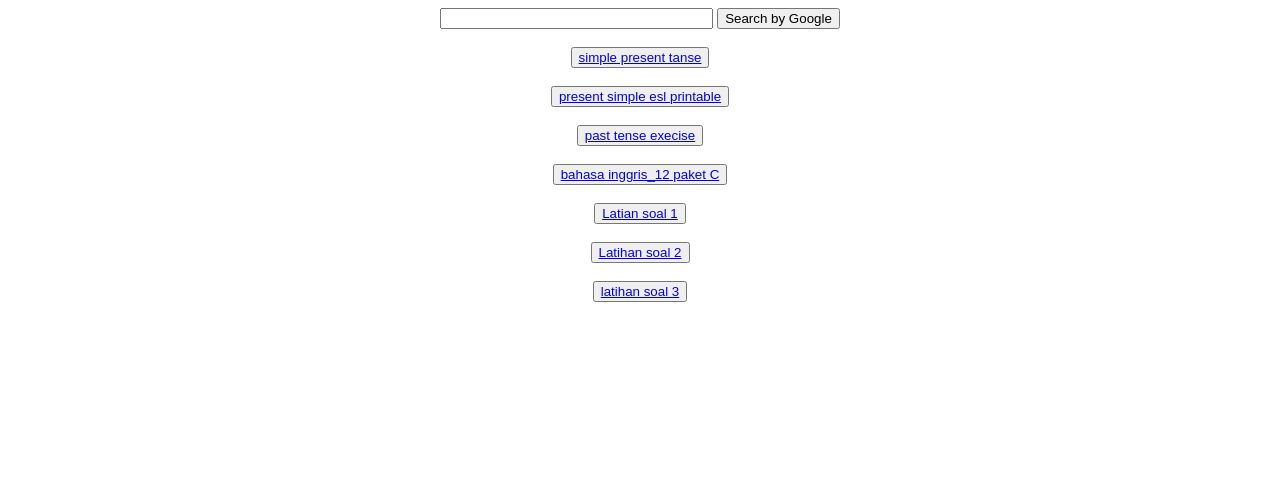
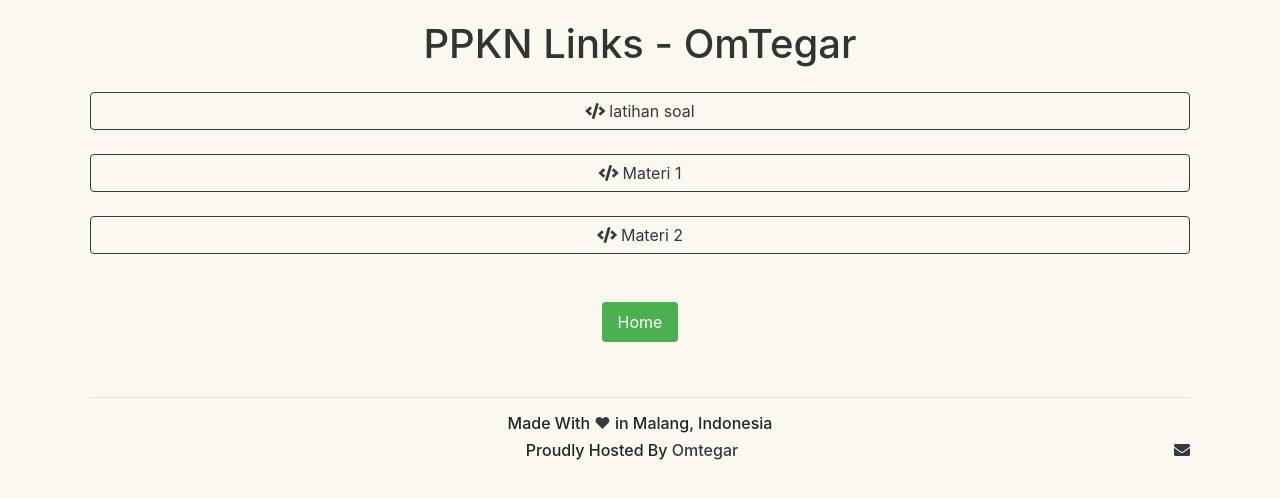
Before and after one commit to OmTegar/hoseconf, a plain HTML site: page src/ppkn/index.html in a window 1280 px wide. Drawn offline with nearby package versions, Linux system fonts and the light colour scheme.

Commit message:
update geden

```diff
--- a/src/ppkn/index.html
+++ b/src/ppkn/index.html
@@ -1,74 +1,119 @@
 <!DOCTYPE html>
 <html lang="en">
   <head>
-    <meta charset="UTF-8">
-    <meta http-equiv="X-UA-Compatible" content="IE=edge">
-    <meta name="viewport" content="width=device-width, initial-scale=1.0">
-    <title>b.inggris</title>
+    <meta charset="utf-8" />
+    <link rel="shortcut icon" href="img/kucing.jpg" />
+    <meta name="viewport" content="width=device-width, initial-scale=1" />
+    <meta name="theme-color" content="#343a40" />
+    <meta
+      name="description"
+      content="Links To My Accounts | Developed By - Tegar Dito Priandika"
+    />
+    <link
+      rel="stylesheet"
+      href="https://use.fontawesome.com/releases/v5.8.1/css/all.css"
+      integrity="sha384-50oBUHEmvpQ+1lW4y57PTFmhCaXp0ML5d60M1M7uH2+nqUivzIebhndOJK28anvf"
+      crossorigin="anonymous"
+    />
+    <link
+      rel="stylesheet"
+      href="https://stackpath.bootstrapcdn.com/bootstrap/4.3.1/css/bootstrap.min.css"
+      integrity="sha384-ggOyR0iXCbMQv3Xipma34MD+dH/1fQ784/j6cY/iJTQUOhcWr7x9JvoRxT2MZw1T"
+      crossorigin="anonymous"
+    />
+    <title>Omtegar - PPKN</title>
+    <style>
+      body {
+        background-color: #faf8ef;
+      }
+      .container {
+            padding: 20px;
+            text-align: center;
+      }
+      .button {
+            display: inline-block;
+            padding: 8px 16px;
+            background-color: #4caf50;
+            color: #fff;
+            text-decoration: none;
+            border: none;
+            border-radius: 4px;
+            transition: background-color 0.3s;
+        }
+
+        .button:hover {
+            background-color: #45a049;
+        }
+      h5 {
+        color: #343a40;
+      }
+      h1 {
+        color: #333;
+      }
+      .name {
+        color: #343a40;
+      }
+      .love {
+        color: #343a40 !important;
+      }
+      /*----------------- Mail-------------------- */
+      #email {
+        text-decoration: none;
+        float: right;
+        color: #343a40;
+      }
+      .footer {
+        margin-top: 5% !important;
+        margin-bottom: 10px;
+      }
+      @media (max-width: 479px) {
+        .footer {
+          margin-top: 35% !important;
+        }
+      }
+    </style>
   </head>
   <body>
-    <div style="justify-content:center; display:flex;">
-        <form action="http://www.google.co.id/search" target="_blank" method="get">
-            <input maxlength="255 value=" name="q" size="31" type="text">
-            <input value="100" name="num" type="hidden">
-            <input value="Search by Google" type="submit">
-        </form>
+    <div class="container">
+      <h1>PPKN Links - OmTegar</h1>
+      <div class="mt-4">
+        <a
+          href="latihan1.html"
+          class="btn btn-outline-dark btn-block"
+          role="button"
+          ><i class="fa fa-code">&nbsp;</i>latihan soal</a
+        >
+        <br />
+        <a
+          href="#"
+          class="btn btn-outline-dark btn-block"
+          role="button"
+          ><i class="fa fa-code">&nbsp;</i>Materi 1</a
+        >
+        <br />
+        <a href="#" class="btn btn-outline-dark btn-block" role="button" target="_blank"><i class="fa fa-code">&nbsp;</i>Materi 2</a>
+        <br />
+        <!-- <a href="#" class="btn btn-outline-dark btn-block" role="button" target="_blank"><i class="fa fa-code">&nbsp;</i>Twitter</a> -->
+        <br />
+        <!-- <a href="#" class="btn btn-outline-dark btn-block" role="button" target="_blank"><i class="fa fa-code">&nbsp;</i>Company Site</a> -->
+
+        <a href="/" class="button" style="text-decoration: none;">Home</a>
       </div>
-    <br>
-    <div style="display: flex ; justify-content:center;">
-        <button>
-            <a href="SimplePresentTanse.html">
-                simple present tanse
+
+      <!--------------------Footer---------------------------->
+      <div class="footer mt-5">
+        <hr />
+        <h6>Made With <span class="love">♥</span> in Malang, Indonesia</h6>
+        <h6>
+          Proudly Hosted By
+          <a href="https://omtegar.me" class="name" target="_blank">
+            Omtegar
           </a>
-        </button>
+          <a id="email" href="mailto:tegardito02@gmail.com">
+            <i class="fa fa-envelope"> </i>
+          </a>
+        </h6>
       </div>
-    <br>
-    <div style="display: flex ; justify-content:center;">
-        <button>
-            <a href="PresentSimpleEslPrintable.html">
-                present simple esl printable
-            </a>
-        </button>
-    </div>
-    <br>
-    <div style="display: flex ; justify-content:center;">
-        <button>
-            <a href="PastTenseExecise.html">
-                past tense execise
-            </a>
-        </button>
-    </div>
-    <br>
-    <div style="display: flex ; justify-content:center;">
-        <button>
-            <a href="paket.html">
-                bahasa inggris_12 paket C
-            </a>
-        </button>
-    </div>
-    <br>
-    <div style="display: flex ; justify-content:center;">
-        <button>
-            <a href="Latihan1.html">
-                Latian soal 1
-            </a>
-        </button>
-    </div>
-    <br>
-    <div style="display: flex ; justify-content:center;">
-        <button>
-            <a href="Latihan2.html">
-                Latihan soal 2
-            </a>
-        </button>
-    </div>
-    <br>
-    <div style="display: flex ; justify-content:center;">
-        <button>
-            <a href="Latihan3.html">
-                latihan soal 3
-            </a>
-        </button>
     </div>
   </body>
 </html>
```
Also changed, not shown: index.html (+2 -2 lines), src/matematika/index-backup.html (added, +21 -0 lines), src/matematika/index-baru.html (deleted, +0 -70 lines), src/matematika/index.html (+58 -9 lines), src/ppkn/Latihan1.html (+60 -8 lines), src/ppkn/Latihan2.html (deleted, +0 -19 lines), src/ppkn/Latihan3.html (deleted, +0 -19 lines), src/ppkn/PastTenseExecise.html (deleted, +0 -19 lines), src/ppkn/PresentSimpleEslPrintable.html (deleted, +0 -19 lines), src/ppkn/SimplePresentTanse.html (deleted, +0 -19 lines), src/ppkn/paket.html (deleted, +0 -19 lines), 5 other files. Lines whose indentation alone changed are shown as unchanged.
